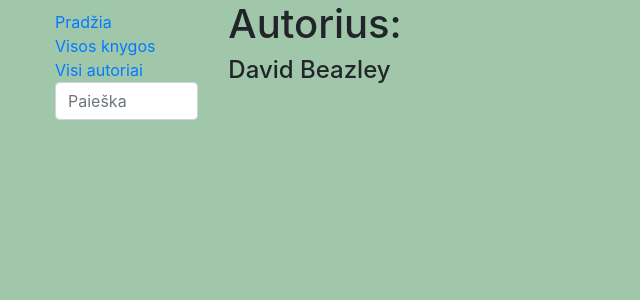
After one commit to ram-pyth/django_ptu22_project, a Django app: page /library/authors/2 in a window 1280 px wide. The commit adds this page. Shown: the top 300 px of the page, without its empty margins (0-640 px from the left). Run offline with Django 4.2, Linux system fonts and the light colour scheme; data comes from the database, SQL or seed files in the repository; both versions use the stored data as it was after the commit; some libraries are stand-ins or nearby versions.

Commit message:
PASK 5 vieno autoriaus viewsas ir endpointas, stiliaus pataisos

```diff
--- a/libraryapp/models.py
+++ b/libraryapp/models.py
@@ -7,6 +7,7 @@ class Author(models.Model):
     reprezentuojanti vieną autorių"""
     first_name = models.CharField('Vardas', max_length=100)
     last_name = models.CharField('Pavardė', max_length=100)
+    description = models.TextField('Aprašymas', max_length=2000, default="biografija...")
 
     class Meta:  # globalūs nuostatai lentelei(ordering - rikiavimas)
         ordering = ('last_name', 'first_name')
--- a/libraryapp/static/css/styles.css
+++ b/libraryapp/static/css/styles.css
@@ -1,3 +1,8 @@
 body {
-    background-color: #a1c7ab
+    background-color: #a1c7ab;
 }
+
+.sidebar-nav {
+    list-style: none;
+    margin-top: 10px;
+}
--- /dev/null
+++ b/libraryapp/templates/author.html
@@ -0,0 +1,6 @@
+{% extends "base.html" %}
+{% block content %}
+
+<h1>Autorius:</h1>
+<h4>{{ author_obj.first_name }} {{ author_obj.last_name }}</h4>
+{% endblock %}
--- a/libraryapp/urls.py
+++ b/libraryapp/urls.py
@@ -4,4 +4,5 @@ from . import views
 urlpatterns = [
     path('', views.index, name='index'),
     path('authors/', views.get_authors, name='authors-all'),
+    path('authors/<int:author_id>', views.get_one_author, name='author-one')
 ]
--- a/libraryapp/views.py
+++ b/libraryapp/views.py
@@ -1,4 +1,4 @@
-from django.shortcuts import render
+from django.shortcuts import render, get_object_or_404
 from django.http import HttpResponse
 
 from .models import Author, Book, BookInstance, Genre
@@ -32,3 +32,9 @@ def get_authors(request):
         'authors': authors
     }
     return render(request, 'authors.html', context=context)
+
+
+def get_one_author(request, author_id):
+    # author_id - integer, pagal jį ieškom author lentelėj eilutės
+    single_author = get_object_or_404(Author, pk=author_id)
+    return render(request, 'author.html', {'author_obj': single_author})
```
Also changed, not shown: db.sqlite3.
